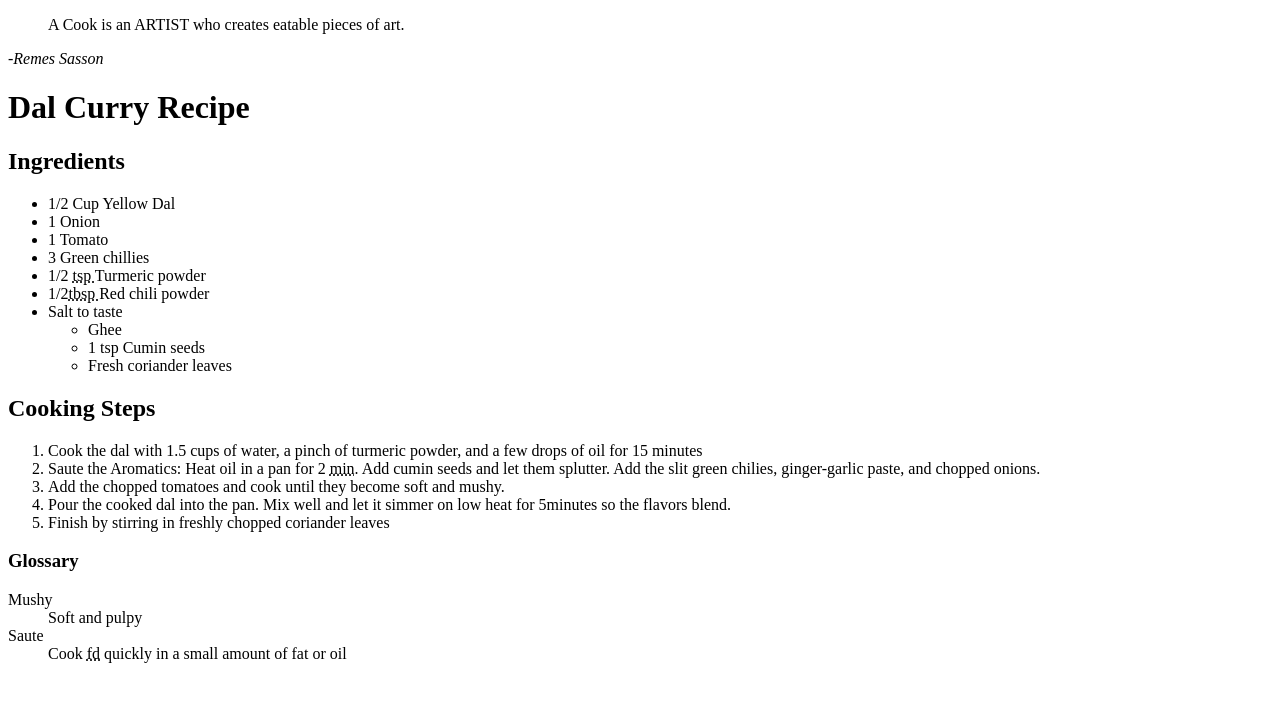
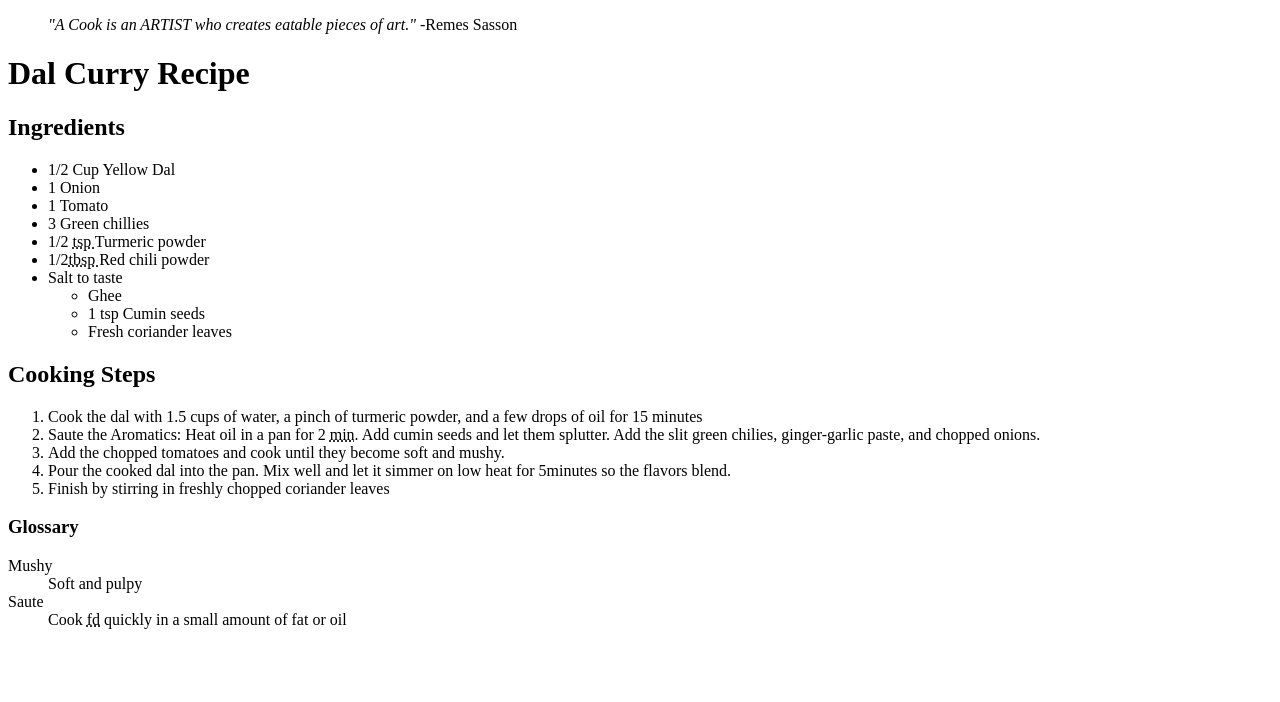
Before and after one commit to aswinvijayan-vonnue/Week-1, a website: page Day1/recipe.html in a window 1280 px wide. Drawn offline with Linux system fonts and the light colour scheme.

Commit message:
refactor: resolved pr issues

```diff
--- a/Day1/recipe.html
+++ b/Day1/recipe.html
@@ -7,9 +7,8 @@
   </head>
   <body>
     <blockquote cite="https://www.successconsciousness.com/blog/quotes/cooking-quotes/">
-      <p>A Cook is an ARTIST who creates eatable pieces of art.</p>
+      <p><cite>"A Cook is an ARTIST who creates eatable pieces of art."</cite> -Remes Sasson</p>
     </blockquote>
-    <p>-<cite>Remes Sasson</cite></p>
     <h1>Dal Curry Recipe</h1>
     <section>
       <h2>Ingredients</h2>
```
